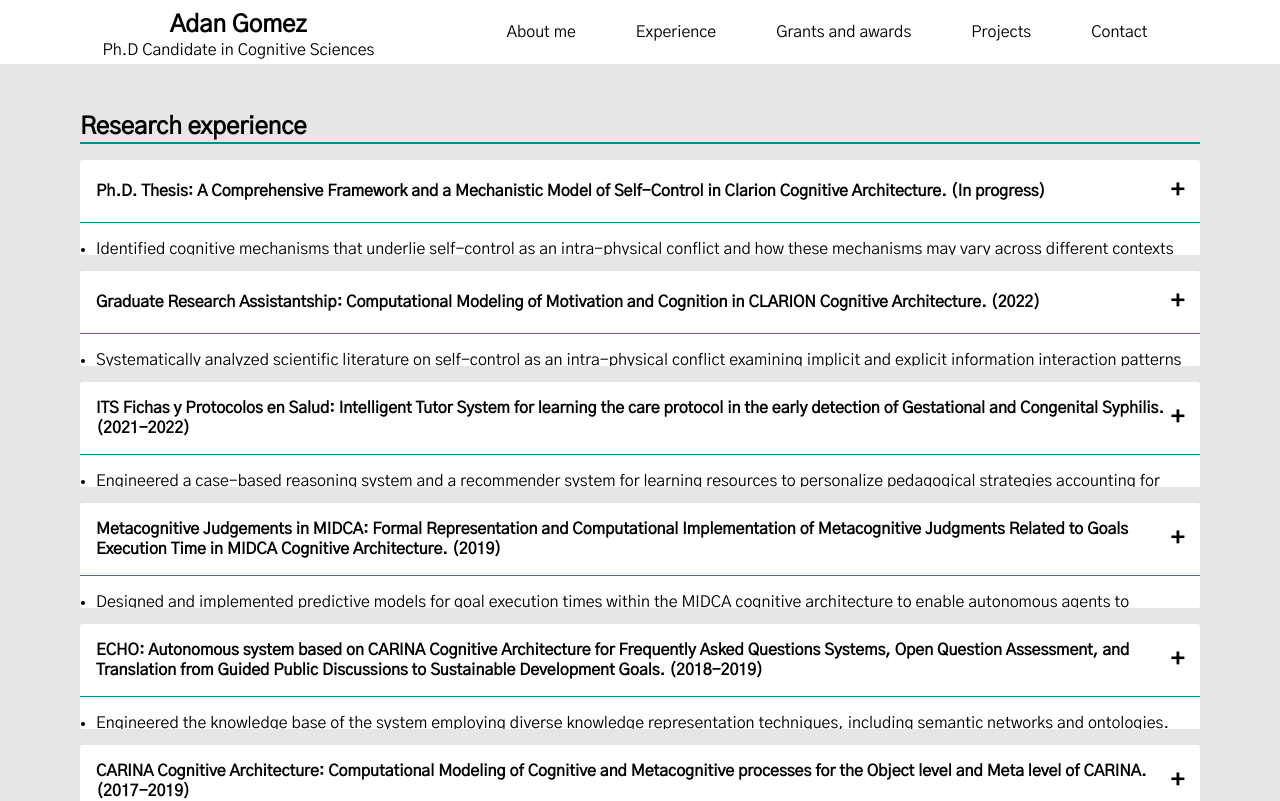
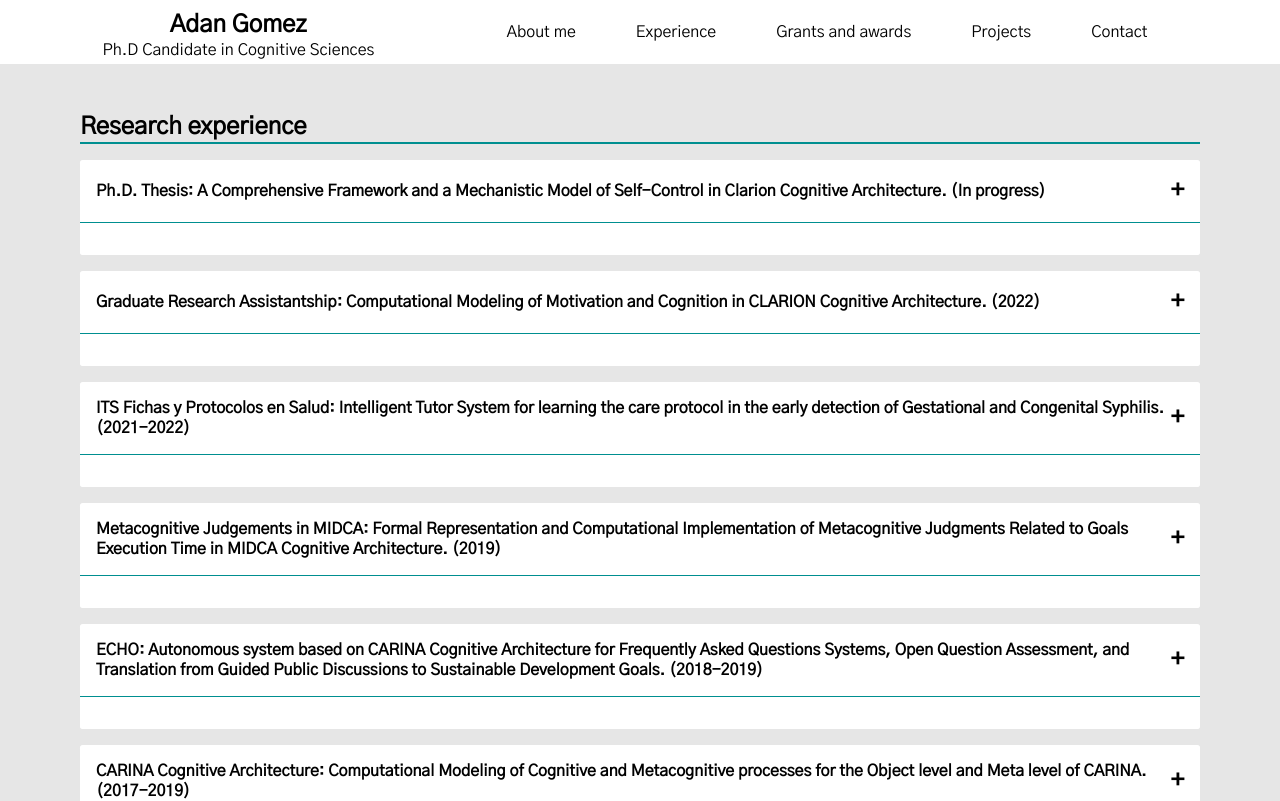
Before and after one commit to corderoangel/portfolio_adan, a React (Create React App) app: page /experience in a window 1280 px wide. Shown: the top 801 px of the page. Built offline with nearby package versions, Linux system fonts and the light colour scheme.

Commit message:
ajustes en experiencia

```diff
--- a/src/Experience.css
+++ b/src/Experience.css
@@ -100,6 +100,10 @@
 	max-height: 500px;
 }
 
+.research-container .research-details ul {
+	padding-top: 1rem;
+}
+
 @media screen and (max-width: 800px) {
 	.research-container,
 	.teaching-container {
```
